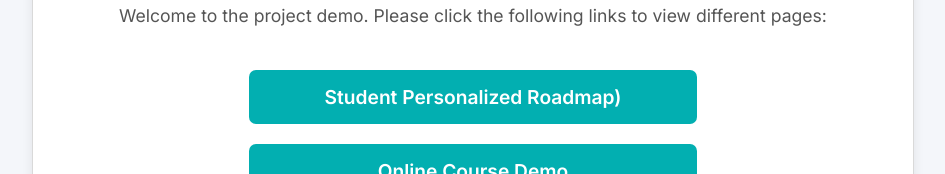
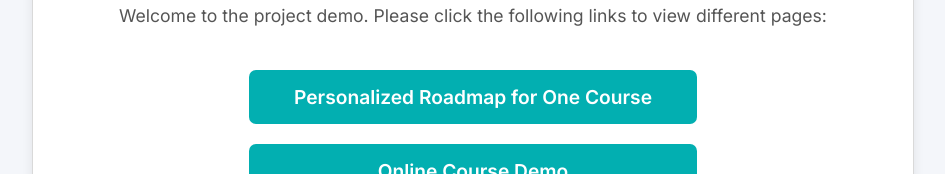
Before and after one commit to Yolaaaaanda000/pda_demo, a plain HTML site: page index.html in a window 1280 px wide. Shown: the part 385-559 px from the top of the page, without its empty margins (167-1112 px from the left). Drawn offline with Linux system fonts and the light colour scheme.

Commit message:
Automated sync: Update demos and add image

```diff
--- a/index.html
+++ b/index.html
@@ -76,7 +76,7 @@
         <p>Welcome to the project demo. Please click the following links to view different pages:</p>
         <ul>
             <li>
-                <a href="student_dashboard.html">Student Personalized Roadmap)</a>
+                <a href="student_dashboard.html">Personalized Roadmap for One Course </a>
             </li>
             <li>
                 <a href="course_v2.html">Online Course Demo</a>
```
